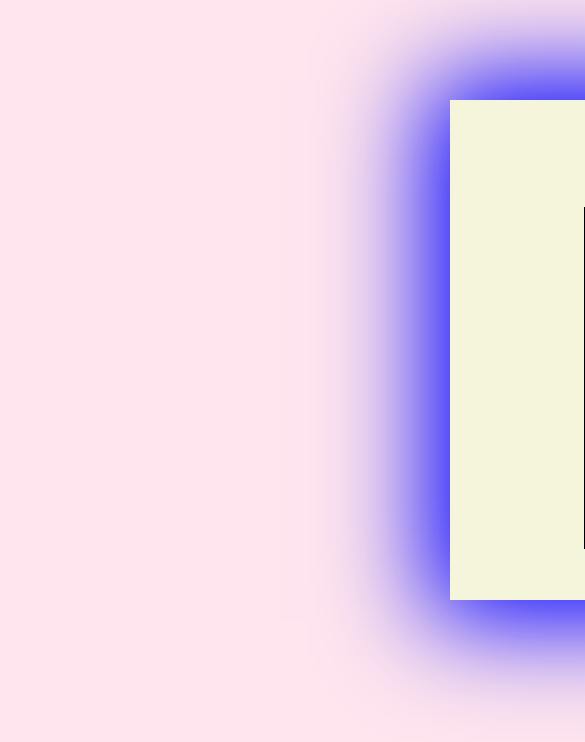
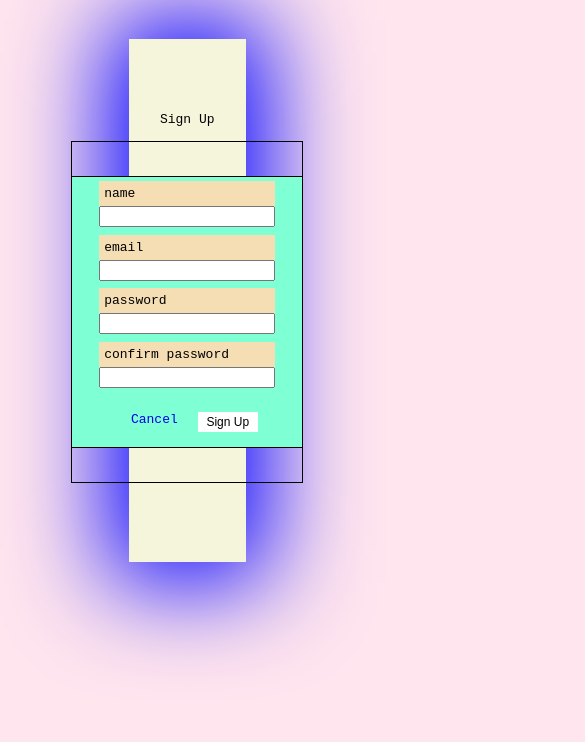
Before and after one commit to isama22/discursive, a React (Create React App) app: page /signup in a window 390 px wide. Shown: the top 742 px of the page, 585 px wide, since content can reach past the window. Built offline with nearby package versions, Linux system fonts and the light colour scheme; no server answers.

Commit message:
some responsive styling on login/signup/add post pages

```diff
--- a/src/components/SignupForm/SignupForm.css
+++ b/src/components/SignupForm/SignupForm.css
@@ -3,12 +3,11 @@
     justify-content: center;
     flex-direction: column;
     align-items: center;
-    margin: 100px 0px 0px 450px;
+    margin: 10vw 0vw 5vw 33vw;
     background-color: beige;
-    height: 500px;
-    width: 500px;
+    height: 62vh;
+    width: 30vw;
     box-shadow: 0px 0px 100px 20px blue;
-
 }
 .signup-div {
     display: flex;
--- a/src/pages/AddPostPage/AddPostPage.css
+++ b/src/pages/AddPostPage/AddPostPage.css
@@ -1,8 +1,11 @@
 .add-post-page {
     background-color: beige;
-    height: 400px;
-    width: 500px;
-    margin: 100px 0px 0px 450px;
+    /* height: 400px;
+    width: 500px; */
+    height: 60vh;
+    width: 30vw;
+    /* margin: 100px 0px 0px 450px; */
+    margin: 10vw 0vw 5vw 33vw;
     display: flex;
     justify-content: center;
     align-items: center;
--- a/src/pages/Loginpage/Loginpage.css
+++ b/src/pages/Loginpage/Loginpage.css
@@ -3,22 +3,22 @@
     justify-content: center;
     flex-direction: column;
     align-items: center;
-    margin: 140px 0px 0px 450px;
+    margin: 10vw 0vw 0vw 33vw;
     background-color: beige;
-    height: 400px;
-    width: 500px;
+    height: 60vh;
+    width: 30vw;
     box-shadow: 0px 0px 100px 20px blue;
 }
 
 .header-footer {
-    margin: 20px;
+    margin: 1vw;
 }
 
 .col-sm-12 {
     display: flex;
     flex-direction: column;
     text-align: left;
-    margin: 10px;
+    margin: 1vw;
 }
 
 .LoginPage {
@@ -28,6 +28,7 @@
     flex-direction: column;
     border: solid 1px black;
     width: 230px;
+    width: 13vw;
     margin: 0px;
 }
 
@@ -36,7 +37,8 @@
     flex-flow: column nowrap;
     justify-content: center;
     align-items: center;
-    margin: 10px 0px 10px 0px;
+    /* margin: 10px 0px 10px 0px; */
+    margin: 1vw 0vw 1vw 0vw;
     width: 300px;
 }
 
--- a/src/pages/Signuppage/Signuppage.css
+++ b/src/pages/Signuppage/Signuppage.css
@@ -3,6 +3,7 @@
     justify-content: center;
     align-items: center;
     margin: 100px;
+
 }
 .Signup-page {
     background-color: aquamarine;
```
